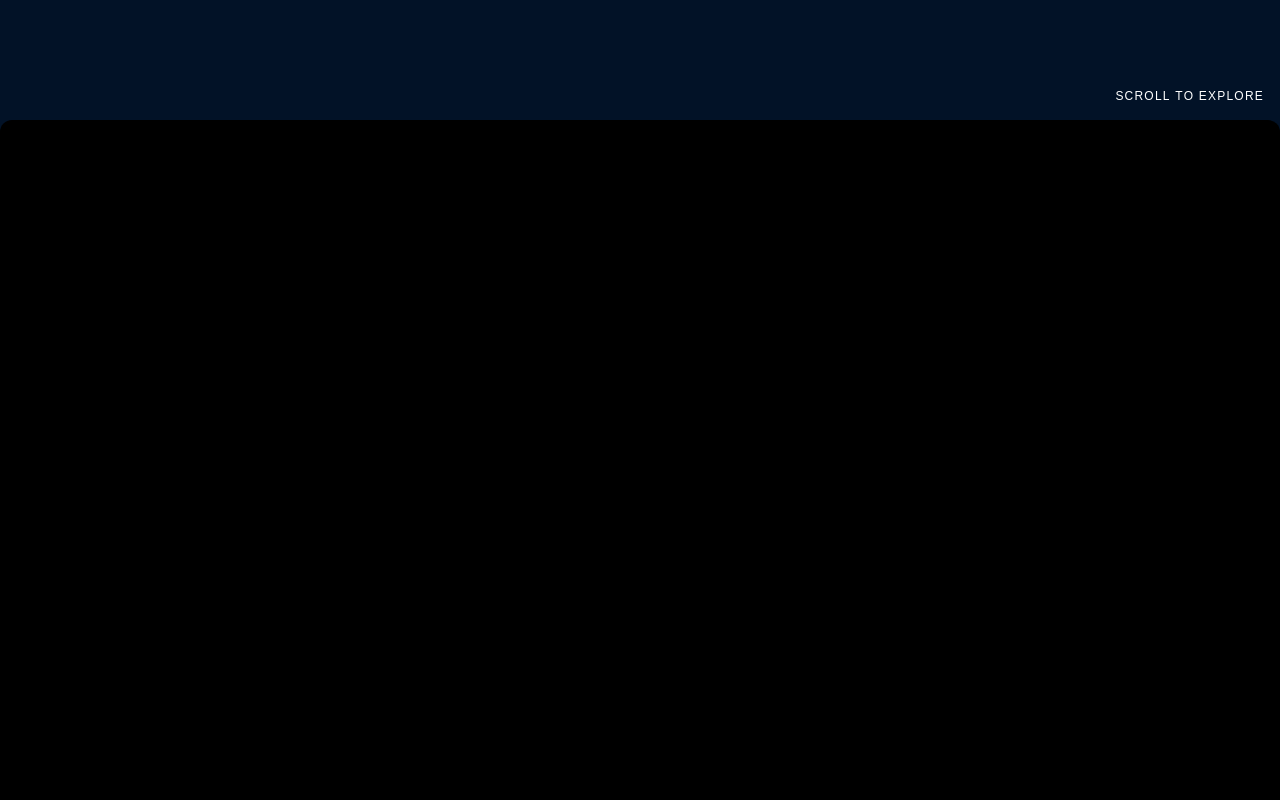
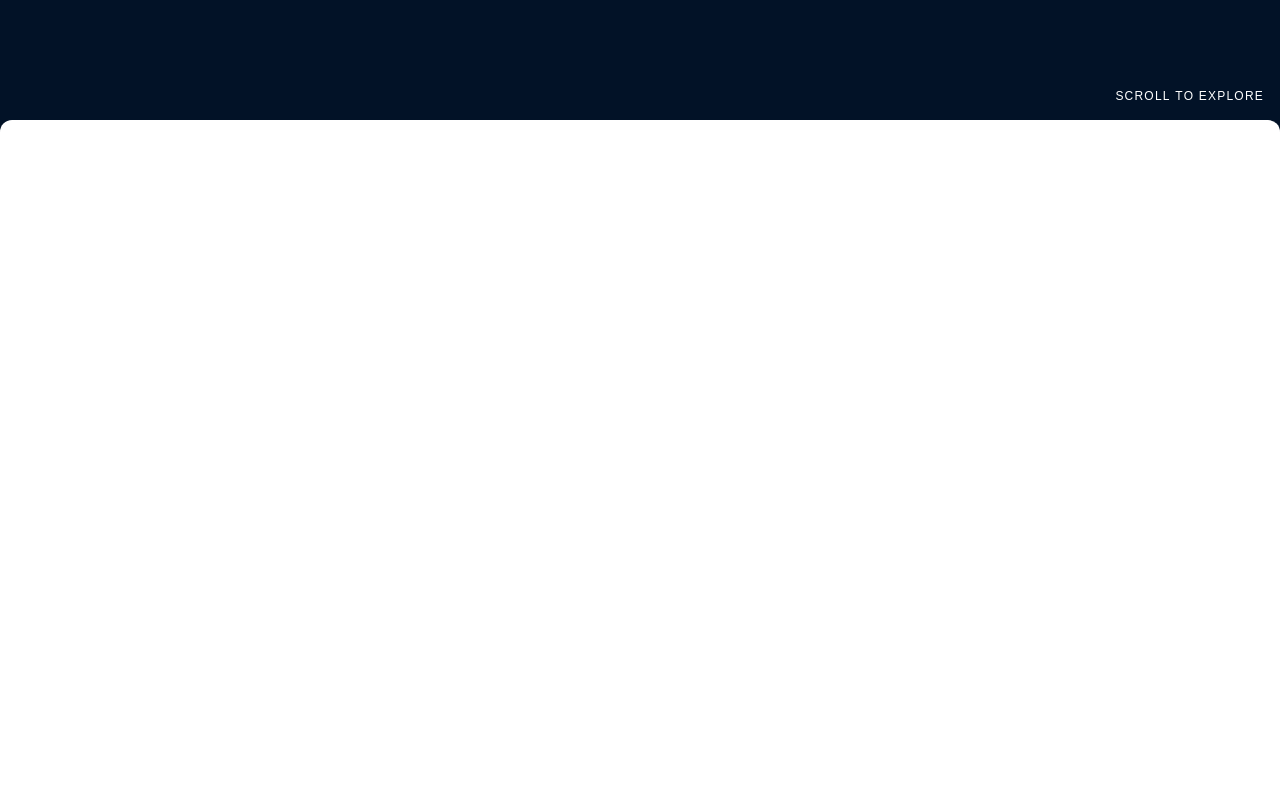
Before and after one commit to Shubham-ObjectivePixel/development, a React (Vite) app: page / in a window 1280 px wide. Shown: the part 680-1480 px from the top of the page. Built offline with nearby package versions, Linux system fonts and the light colour scheme.

Commit message:
Final Update

```diff
--- a/index.html
+++ b/index.html
@@ -4,9 +4,9 @@
 <head>
   <meta charset="UTF-8" />
   <meta name="viewport" content="width=device-width, initial-scale=1.0" />
-  <title>Objective Pixel - Creative Web Solutions</title>
+  <title>TESTING</title>
   <meta name="keywords" content="" />
-  <link rel="icon" type="image/svg+xml" href="/favicon.png" />
+
 </head>
 
 <body class="m-0 p-0 bg-op-darkBlue">
--- a/src/components/ui/ProjectsSection.jsx
+++ b/src/components/ui/ProjectsSection.jsx
@@ -11,18 +11,18 @@ const ProjectsSection = () => {
 
         const observer = new IntersectionObserver(
             ([entry]) => {
-                // Add class when the top of the section touches the top of the viewport
+
                 if (entry.isIntersecting && entry.boundingClientRect.top <= 0) {
-                    setActiveSection(sectionId); // Set the active section when the top is at the top
+                    setActiveSection(sectionId);
                 }
-                // Remove class when the bottom of the section touches the top of the viewport
-                else if (!entry.isIntersecting && entry.boundingClientRect.bottom <= 0) {
-                    setActiveSection(null); // Remove the active section when the bottom is at the top
+
+                else if (!entry.isIntersecting && entry.boundingClientRect.bottom <= 0 || entry.boundingClientRect.top >= 0) {
+                    setActiveSection(null);
                 }
             },
             {
-                rootMargin: "0px 0px -100% 0px", // When the bottom of the section touches the viewport top
-                threshold: [0, 1], // Trigger at both 0% and 100% visibility
+                rootMargin: "0px 0px -100% 0px",
+                threshold: [0, 1],
             }
         );
 
@@ -35,11 +35,11 @@ const ProjectsSection = () => {
     return (
         <section
             ref={sectionRef}
-            id={sectionId}  // Unique ID for this section
+            id={sectionId}
             data-bg-type="white"
-            className="h-[200vh] relative z-10 rounded-xl bg-black"
+            className="h-[200vh] relative z-10 rounded-xl bg-white"
         >
-            <h2 className="section-title-effect uppercase text-[10vw] text-center leading-normal">
+            <h2 className="section-title-effect text-white uppercase text-[10vw] text-center leading-normal">
                 Work
             </h2>
             <div className="relative z-10 pt-[8.5vw]">
```
Also changed, not shown: siteDetails.txt.
